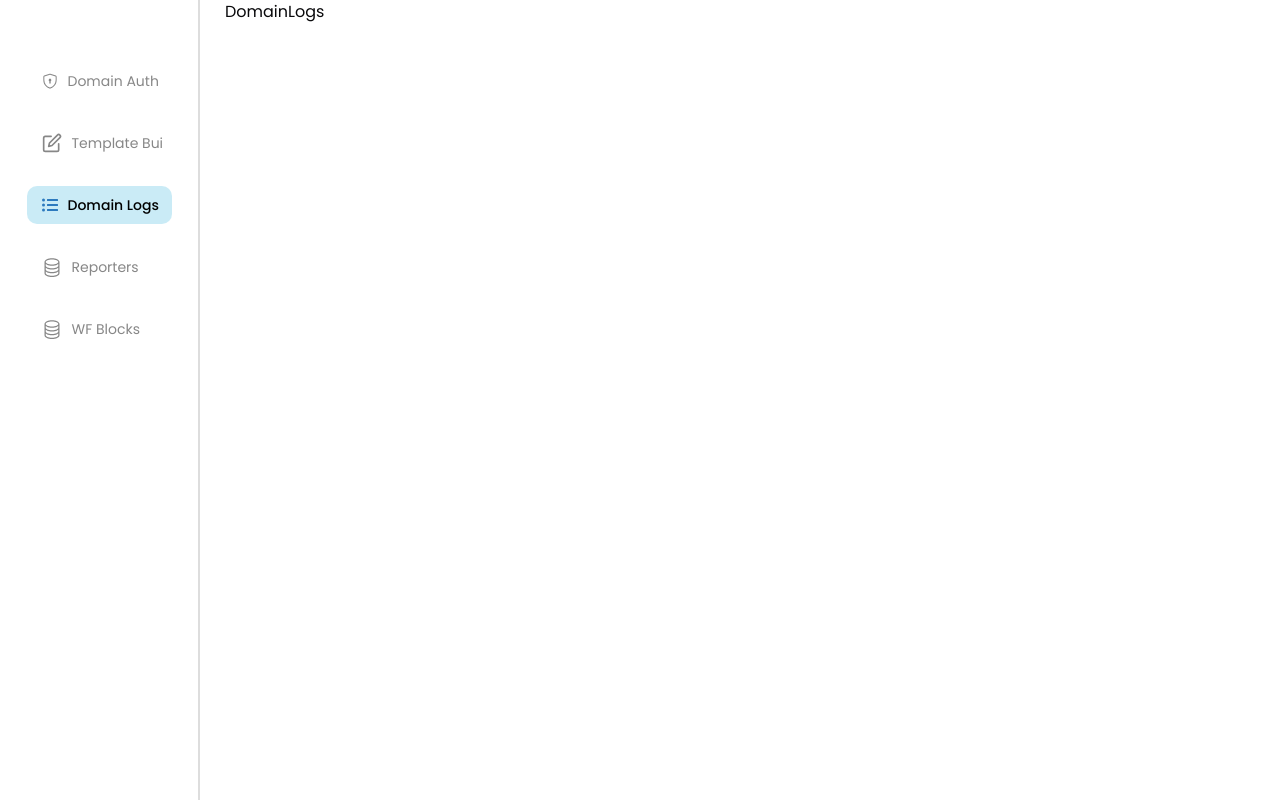
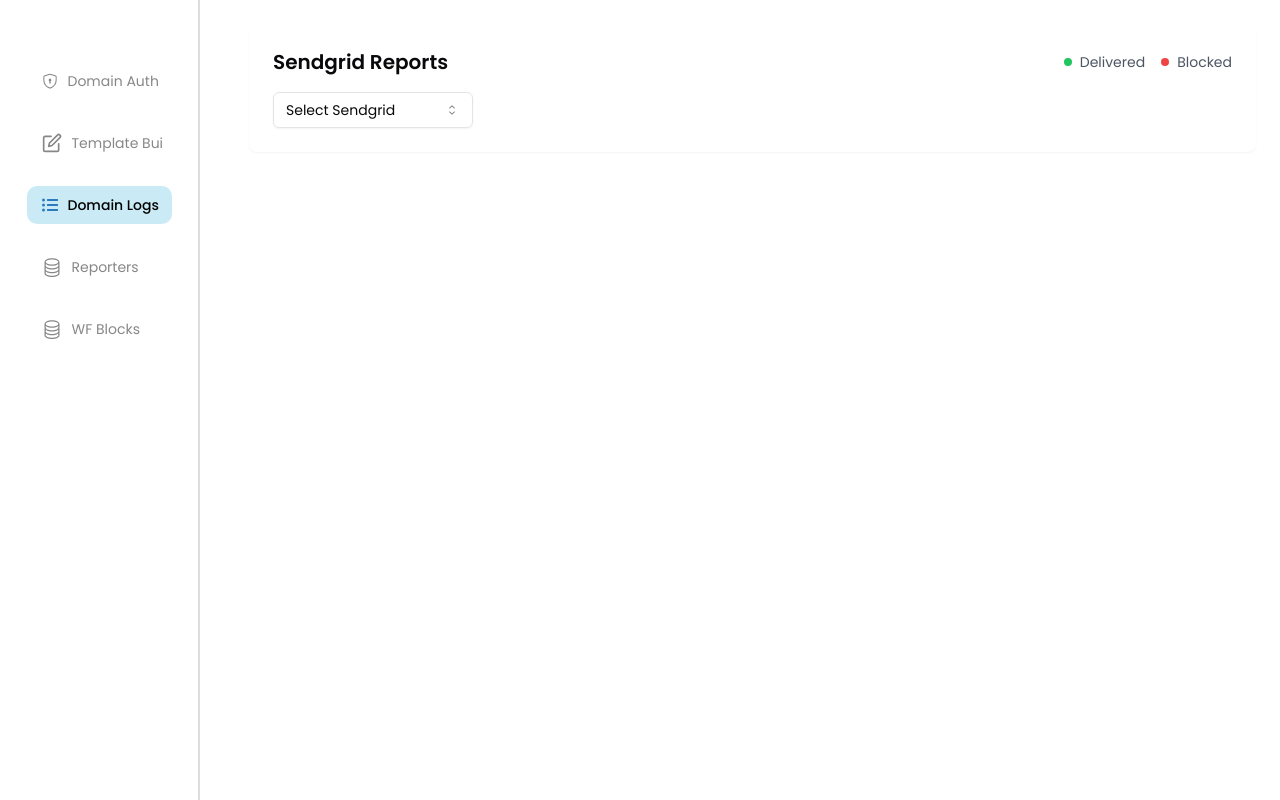
Before and after one commit to malikabdul777/sendgrid_reporting_dashboard, a React (Vite) app: page /domain-logs in a window 1280 px wide. Built offline with nearby package versions, Linux system fonts and the light colour scheme.

Commit message:
Add Sg reports

```diff
--- a/package.json
+++ b/package.json
@@ -44,7 +44,7 @@
     "react-router-dom": "^6.22.0",
     "react-select": "^5.8.0",
     "react-toastify": "^10.0.5",
-    "recharts": "^2.12.0",
+    "recharts": "^2.15.1",
     "redux": "^5.0.1",
     "redux-persist": "^6.0.0",
     "tailwind-merge": "^2.2.1",
--- a/src/pages/DomainLogs/DomainLogs.jsx
+++ b/src/pages/DomainLogs/DomainLogs.jsx
@@ -1,8 +1,24 @@
 // React
+import { useState } from "react";
 
 // Thirdparty
+import { toast } from "react-toastify";
+import { ImSpinner8 } from "react-icons/im";
+import { IoAdd } from "react-icons/io5";
+import { IoRemove } from "react-icons/io5";
+import {
+  BarChart,
+  Bar,
+  XAxis,
+  YAxis,
+  CartesianGrid,
+  Tooltip,
+  ResponsiveContainer,
+  Cell,
+} from "recharts";
 
 // Utils
+import axios from "@/utils/axiosInstance";
 
 // APISlices
 
@@ -11,6 +27,19 @@
 // CustomHooks
 
 // Components
+import {
+  Select,
+  SelectContent,
+  SelectItem,
+  SelectTrigger,
+  SelectValue,
+} from "@/components/ui/select";
+import {
+  Accordion,
+  AccordionContent,
+  AccordionItem,
+  AccordionTrigger,
+} from "@/components/ui/accordion";
 
 // Constants
 
@@ -28,7 +57,193 @@
 // Local Interfaces
 
 const DomainLogs = () => {
-  return <div>DomainLogs</div>;
+  const [selectedSG, setSelectedSG] = useState("");
+  const [domainsData, setDomainsData] = useState([]);
+  const [isFetching, setIsFetching] = useState(false);
+
+  const handleSendgridChange = async (value) => {
+    setSelectedSG(value);
+    try {
+      setIsFetching(true);
+      const response = await axios.get(`/sg-reports/${value}`);
+
+      if (response.data.success) {
+        // Separate "not found" domain and other domains
+        const notFoundDomain = response.data.data.find(
+          (item) => item.domain === "not found"
+        );
+        const otherDomains = response.data.data.filter(
+          (item) => item.domain !== "not found"
+        );
+
+        // Sort other domains by blocked count in descending order
+        const sortedDomains = otherDomains.sort(
+          (a, b) => b.eventCounts.blocked - a.eventCounts.blocked
+        );
+
+        // Append "not found" domain at the end if it exists
+        const finalSortedData = notFoundDomain
+          ? [...sortedDomains, notFoundDomain]
+          : sortedDomains;
+
+        setDomainsData(finalSortedData);
+      }
+    } catch (error) {
+      console.error("Error fetching Sendgrid reports:", error);
+      toast.error("Account not found,Failed to fetch reports", {
+        position: "bottom-center",
+      });
+    } finally {
+      setIsFetching(false);
+    }
+  };
+
+  const barColors = {
+    Gmail: "#EA4335", // Google Red
+    Outlook: "#0078D4", // Microsoft Blue
+    Yahoo: "#720E9E", // Yahoo Purple
+    Hotmail: "#00A4EF", // Hotmail Blue
+    iCloud: "#157EFB", // iCloud Blue
+    otherDomain: "#6B7280", // Gray
+  };
+
+  const prepareChartData = (blockedEmailHosts) => {
+    return Object.entries(blockedEmailHosts).map(([host, count]) => ({
+      name: host,
+      value: count,
+      color: barColors[host],
+    }));
+  };
+
+  const CustomTooltip = ({ active, payload, label }) => {
+    if (active && payload && payload.length) {
+      return (
+        <div className="bg-white p-2 border border-gray-200 rounded-md shadow-sm">
+          <p className="text-sm font-medium">{label}</p>
+          <p className="text-sm text-gray-600">Blocked: {payload[0].value}</p>
+        </div>
+      );
+    }
+    return null;
+  };
+
+  return (
+    <div className="h-screen overflow-y-auto p-6">
+      <div className="max-w-[1200px]">
+        <div className="bg-white rounded-lg shadow-sm p-6">
+          <div className="space-y-4">
+            <div className="flex justify-between items-center">
+              <div className="flex items-center gap-2">
+                <h3 className="text-xl font-semibold">Sendgrid Reports</h3>
+                {isFetching && (
+                  <ImSpinner8 className="animate-spin text-black" size={20} />
+                )}
+              </div>
+              <div className="flex items-center gap-4">
+                <div className="flex items-center gap-2">
+                  <div className="w-2 h-2 rounded-full bg-green-500"></div>
+                  <span className="text-sm text-gray-600">Delivered</span>
+                </div>
+                <div className="flex items-center gap-2">
+                  <div className="w-2 h-2 rounded-full bg-red-500"></div>
+                  <span className="text-sm text-gray-600">Blocked</span>
+                </div>
+              </div>
+            </div>
+
+            <div className="w-[200px]">
+              <Select onValueChange={handleSendgridChange} value={selectedSG}>
+                <SelectTrigger>
+                  <SelectValue placeholder="Select Sendgrid" />
+                </SelectTrigger>
+                <SelectContent>
+                  <SelectItem value="2">Sendgrid 2</SelectItem>
+                  <SelectItem value="3">Sendgrid 3</SelectItem>
+                  <SelectItem value="4">Sendgrid 4</SelectItem>
+                </SelectContent>
+              </Select>
+            </div>
+
+            {domainsData.length > 0 && (
+              <div className="mt-4">
+                <Accordion type="multiple" className="space-y-2">
+                  {domainsData.map((item, index) => (
+                    <AccordionItem
+                      key={index}
+                      value={item.domain}
+                      className="border border-gray-200 rounded-md bg-white px-4"
+                    >
+                      <AccordionTrigger className="hover:no-underline py-4">
+                        <div className="flex justify-between items-center w-full">
+                          <span className="text-sm">{item.domain}</span>
+                          <div className="flex items-center gap-4 mr-4">
+                            <div className="flex items-center gap-2">
+                              <div className="w-2 h-2 rounded-full bg-green-500"></div>
+                              <span className="text-sm text-gray-600">
+                                {item.eventCounts.delivered}
+                              </span>
+                            </div>
+                            <div className="flex items-center gap-2">
+                              <div className="w-2 h-2 rounded-full bg-red-500"></div>
+                              <span className="text-sm text-gray-600">
+                                {item.eventCounts.blocked}
+                              </span>
+                            </div>
+                          </div>
+                        </div>
+                      </AccordionTrigger>
+                      <AccordionContent>
+                        <div className="py-6 px-4 border-t">
+                          <div className="h-[300px] w-full">
+                            <ResponsiveContainer width="100%" height="100%">
+                              <BarChart
+                                data={prepareChartData(item.blockedEmailHosts)}
+                                margin={{
+                                  top: 20,
+                                  right: 30,
+                                  left: 30,
+                                  bottom: 60,
+                                }}
+                              >
+                                <CartesianGrid
+                                  strokeDasharray="3 3"
+                                  vertical={false}
+                                />
+                                <XAxis
+                                  dataKey="name"
+                                  angle={-45}
+                                  textAnchor="end"
+                                  height={60}
+                                  interval={0}
+                                  tick={{ fontSize: 12 }}
+                                />
+                                <YAxis tick={{ fontSize: 12 }} />
+                                <Tooltip content={<CustomTooltip />} />
+                                <Bar dataKey="value" radius={[4, 4, 0, 0]}>
+                                  {prepareChartData(item.blockedEmailHosts).map(
+                                    (entry, index) => (
+                                      <Cell
+                                        key={`cell-${index}`}
+                                        fill={entry.color}
+                                      />
+                                    )
+                                  )}
+                                </Bar>
+                              </BarChart>
+                            </ResponsiveContainer>
+                          </div>
+                        </div>
+                      </AccordionContent>
+                    </AccordionItem>
+                  ))}
+                </Accordion>
+              </div>
+            )}
+          </div>
+        </div>
+      </div>
+    </div>
+  );
 };
 
 export default DomainLogs;
--- a/src/pages/DomainLogs/DomainLogs.module.css
+++ b/src/pages/DomainLogs/DomainLogs.module.css
@@ -0,0 +1,14 @@
+/* Remove container and wrapper styles as we're using direct Tailwind classes now */
+
+.header {
+  display: flex;
+  justify-content: space-between;
+  align-items: center;
+  margin-bottom: 1.5rem;
+}
+
+.subHeading {
+  font-size: 1.25rem;
+  font-weight: 600;
+  color: #1a1a1a;
+}
--- a/src/pages/Reporters/Reporters.jsx
+++ b/src/pages/Reporters/Reporters.jsx
@@ -125,7 +125,7 @@
             <div className="flex items-center gap-2">
               <h3 className={styles.subHeading}>Spam Reports</h3>
               {isFetching && (
-                <ImSpinner8 className="animate-spin text-blue-500" size={20} />
+                <ImSpinner8 className="animate-spin text-black" size={20} />
               )}
             </div>
           </div>
@@ -184,9 +184,10 @@
               Cancel
             </Button>
             <Button
-              variant="destructive"
+              variant="ghost"
               onClick={handleDelete}
               disabled={isDeleting}
+              className="text-red-500 hover:text-red-600 hover:bg-red-50"
             >
               {isDeleting ? "Clearing..." : "Clear All"}
             </Button>
```
Also changed, not shown: 1 other file (tests, documents, lock files or other folders).
